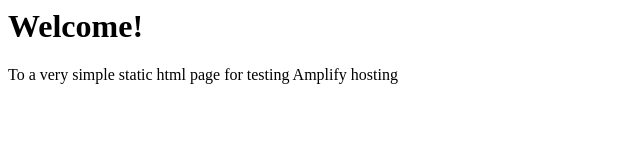
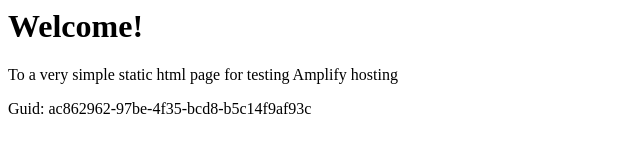
Before and after one commit to aws-aemilia-pdx/Github-PR-Commit-Integration-Test-DoNotTouch-v1-gamma-us-west-2, a website: page src/index.html in a window 1280 px wide. Shown: the whole page, without its empty margins (0-640 px from the left). Drawn offline with Linux system fonts and the light colour scheme.

Commit message:
commit from integ tests

```diff
--- a/src/index.html
+++ b/src/index.html
@@ -1,3 +1,5 @@
+
+
 <html lang="en">
 
 <head>
@@ -10,6 +12,6 @@
 <body>
     <h1>Welcome!</h1>
     <p>To a very simple static html page for testing Amplify hosting</p>
-</body>
+    <p>Guid: ac862962-97be-4f35-bcd8-b5c14f9af93c</p></body>
 
 </html>
```
